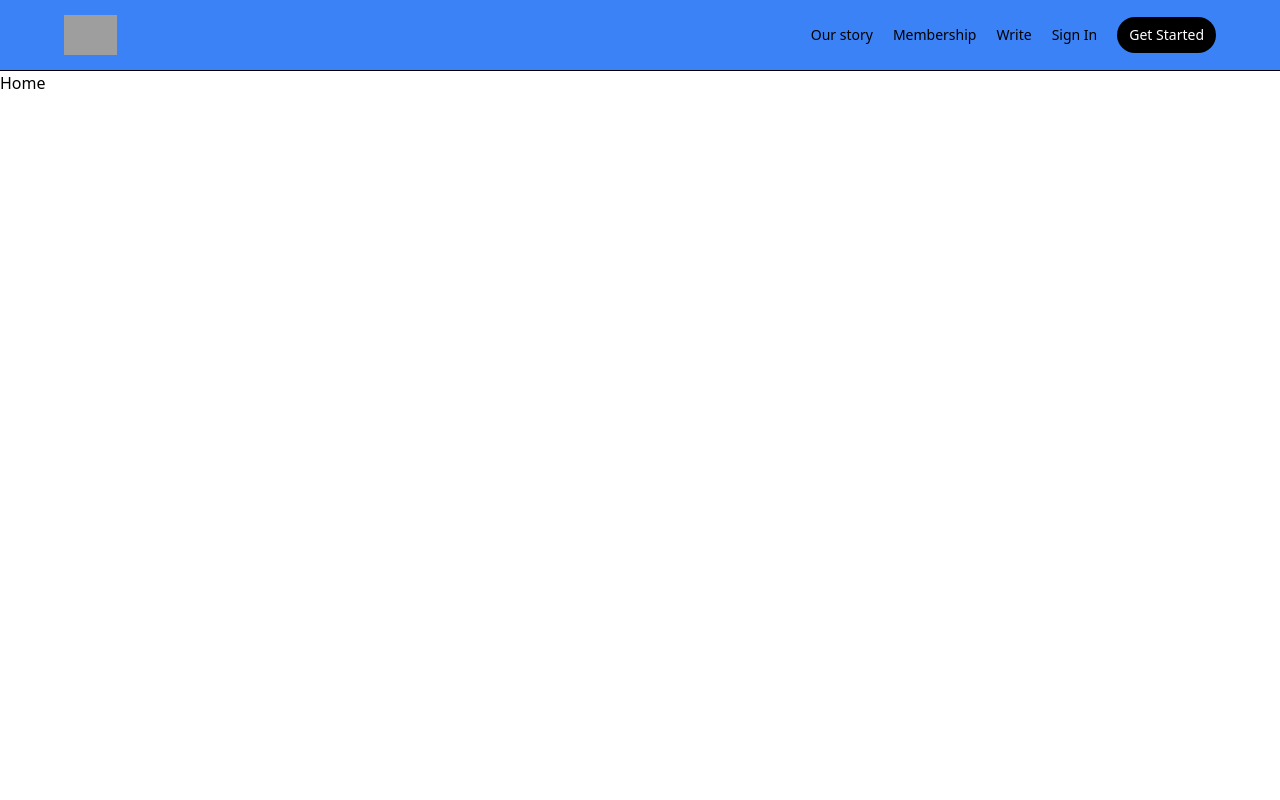
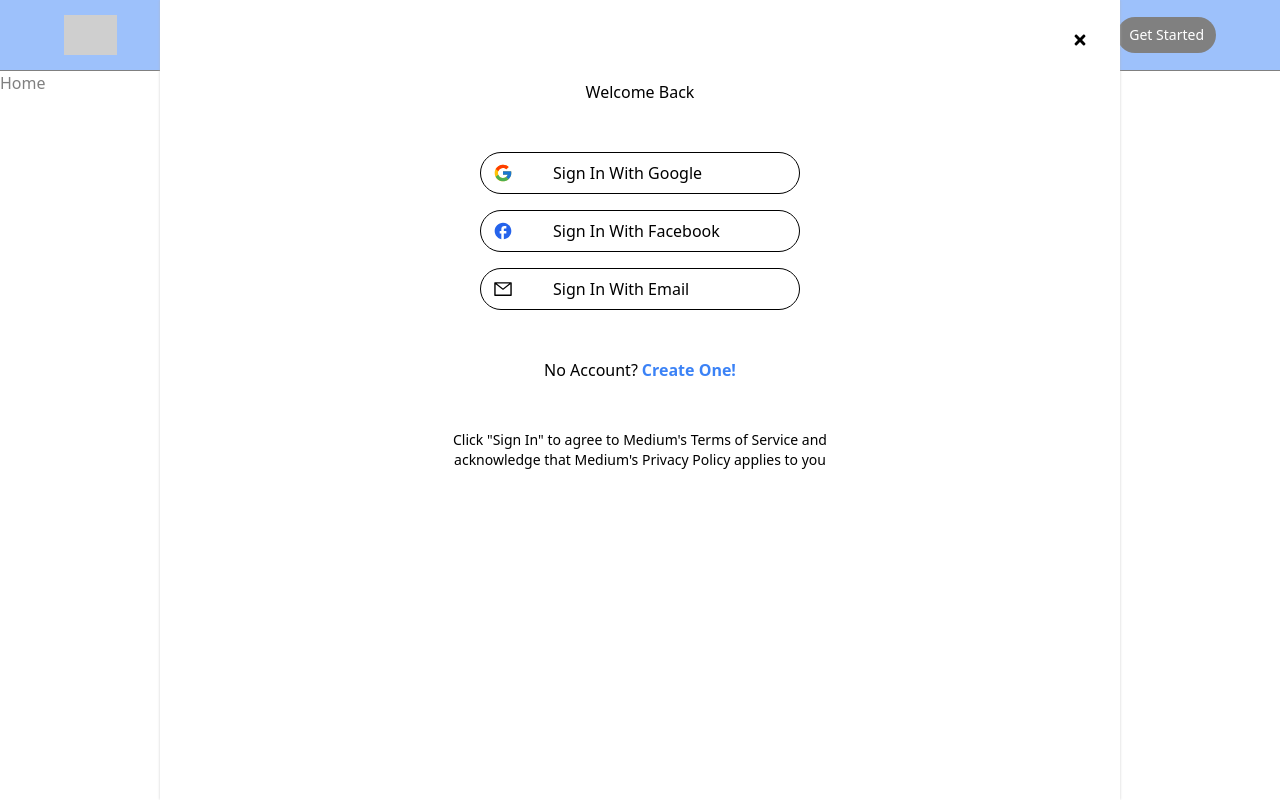
Before and after one commit to PedroOroch/Full-Stack-Blog-App, a React (Vite) app in the folder blog-project-app/: page / in a window 1280 px wide. Built offline with nearby package versions, Linux system fonts and the light colour scheme; grey boxes are pictures that could not be loaded.

Commit message:
Tela de Login e Cadastro front FEITO

```diff
--- /dev/null
+++ b/blog-project-app/src/components/Demo/Auth/Auth.jsx
@@ -0,0 +1,75 @@
+import React, { useState } from 'react'
+import Modal from '../../../utils/Modal'
+import { auth } from './../../../firebase/firebase';
+import { FaTimes } from "react-icons/fa";
+import { FcGoogle } from "react-icons/fc";
+import { MdFacebook } from "react-icons/md";
+import { AiOutlineMail } from "react-icons/ai";
+import SignIn from './SignIn';
+import SignUp from './SignUp';
+
+
+
+const Auth = () => {
+    const [createUser, setCreateUser] = useState(false);
+    const [signReq, setSignReq] = useState("");
+    const [modal, setModal] = useState(true);
+
+    const hidden = modal ? "visible opacity-100" : "invisible opacity-0"
+  return (
+    <Modal modal={modal} setModal={setModal} hidden={hidden}>
+
+        <section className={`z-50 fixed top-0 bottom-0 left-0 md:left-[10rem] overflow-auto right-0 md:right-[10rem] bg-white shadows ${hidden} transition-all duration-500`}>
+            <button
+            onClick={( ) => setModal(false)}
+            className='absolute top-8 right-8 text-2x1 hover:opacity-50'><FaTimes /></button>
+            <div className='flex flex-col justify-center items-center gap-[3rem]'>
+
+                {signReq === "" ? (  <>
+                    <h2 className='text-2x1 pt-[5rem]'>{createUser ? "Register" : "Welcome Back"}</h2>
+                    <div className='flex flex-col gap-4 w-fit mx-auto'>
+                        <Button icon={<FcGoogle className='text-xl' />} text={`${createUser ? "Sign Up" : "Sign In"} With Google`} />
+
+                        <Button icon={<MdFacebook className='text-xl text-blue-600' />} text={`${createUser ? "Sign Up" : "Sign In"} With Facebook`} />
+
+                        <Button
+                            click={( ) => setSignReq( createUser ? "sign-up" : "sign-in" )}
+                            icon={<AiOutlineMail
+                            className='text-xl' />}
+                            text={`${createUser ? "Sign Up" : "Sign In"} With Email`} />
+                    </div>
+                    <p>
+                        {createUser ? "Already have an account?" : "No Account?"}
+                        <button
+                        onClick={( ) => setCreateUser(!createUser)}
+                        className='text-blue-500 hover:text-blue-900 font-bold ml-1'>{createUser ? "Sign In" : "Create One!"}</button>
+
+                    </p>
+                </>) : signReq === "sign-in" ? (
+                    <SignIn setSignReq={setSignReq} />
+                ) : signReq === "sign-up" ? (
+                    <SignUp setSignReq={setSignReq}/>
+                ) : null}
+                <p className='md:w-[30rem] mx-auto text-center text-sm mb-[3rem] pl-5 pr-5'>
+                    Click "Sign In" to agree to Medium's Terms of Service and acknowledge that Medium's Privacy Policy applies to you
+                </p>
+
+            </div>
+        </section>
+
+    </Modal>
+  )
+}
+
+export default Auth;
+
+const Button = ( {icon, text, click} ) => {
+    // onClick={click}
+    return (
+        <button
+        onClick={click}
+        className='flex items-center gap-10 sm:w-[20rem] border border-black px-3 py-2 rounded-full'>
+            {icon} {text}
+        </button>
+    )
+}
--- /dev/null
+++ b/blog-project-app/src/components/Demo/Auth/SignIn.jsx
@@ -0,0 +1,28 @@
+import React from 'react'
+import Input from '../../../utils/Input'
+import { MdOutlineKeyboardArrowLeft } from "react-icons/md";
+
+
+
+const SignIn = ({ setSignReq }) => {
+  return (
+    <div className='size mt-[6rem] text-center'>
+        <h2 className='text-3x1'>Sign in with email</h2>
+        <p className='w-full sm:w-[25rem] mx-auto py-[3em]'>
+            Enter the email address associated with your account, and we'll send a magic link toyour inbox
+        </p>
+        <form className='flex flex-col gap-0.1'>
+            <Input type="email" title="email"/>
+            <Input type="password" title="password"/>
+            <button className='px-4 py-1 text-md rounded-full bg-blue-500 text-white hover:bg-blue-700 w-fit mx-auto'>Sign In</button>
+        </form>
+        <button
+        onClick={( ) => setSignReq("")}
+        className='mt-5 text-sm text-blue-500 hover:text-blue-800 flex items-center mx-auto'>
+            <MdOutlineKeyboardArrowLeft/> All sign In Options
+        </button>
+    </div>
+  )
+}
+
+export default SignIn
--- /dev/null
+++ b/blog-project-app/src/components/Demo/Auth/SignUp.jsx
@@ -0,0 +1,30 @@
+import React from 'react'
+import Input from '../../../utils/Input'
+import { MdOutlineKeyboardArrowLeft } from "react-icons/md";
+
+
+
+const SignUp = ({ setSignReq }) => {
+  return (
+    <div className='size mt-[6rem] text-center'>
+        <h2 className='text-3x1'>Sign up with email</h2>
+        <p className='w-full sm:w-[25rem] mx-auto py-[3em]'>
+            Enter the email address associated with your account, and we'll send a magic link toyour inbox
+        </p>
+        <form className='flex flex-col gap-0.1'>
+            <Input type="username" title="username"/>
+            <Input type="email" title="email"/>
+            <Input type="password" title="password"/>
+            <Input type="password" title="rePassword"/>
+            <button className='px-4 py-1 text-md rounded-full bg-blue-500 text-white hover:bg-blue-700 w-fit mx-auto'>Sign Up</button>
+        </form>
+        <button
+        onClick={( ) => setSignReq("")}
+        className='mt-5 text-sm text-blue-500 hover:text-blue-800 flex items-center mx-auto'>
+            <MdOutlineKeyboardArrowLeft/> All sign Up Options
+        </button>
+    </div>
+  )
+}
+
+export default SignUp
--- a/blog-project-app/src/components/Demo/DemoHeader.jsx
+++ b/blog-project-app/src/components/Demo/DemoHeader.jsx
@@ -1,6 +1,7 @@
 import React, { useEffect, useState } from 'react'
 import { Link } from 'react-router-dom';
 import { nav } from '../../data';
+import Auth from './Auth/Auth';
 
 
 const DemoHeader = () => {
@@ -33,6 +34,7 @@
         </div>
         <div className='relative'>
           <button className='hidden text-sm sm:flex items-center gap-5'>Sign In</button>
+          <Auth />
         </div>
           <button className={` bg-black text-white rounded-full px-3 p-2 text-sm font-medium ${isActive ? "bg-blue-500" : "bg-black"}`}>Get Started</button>
       </div>
--- a/blog-project-app/src/index.css
+++ b/blog-project-app/src/index.css
@@ -8,3 +8,8 @@
 .size {
     @apply w-[95%] md:w-[90%] mx-auto;
 }
+
+
+.shadows{
+    box-shadow: 0px 0px 3px 0.3px rgb(182, 182, 182);
+}
--- /dev/null
+++ b/blog-project-app/src/utils/Input.jsx
@@ -0,0 +1,14 @@
+import React from 'react'
+
+const Input = ({type, title}) => {
+  return (
+    <div className='flex flex-row gap-30 w-800 items-center justify-center m-3.5'>
+        <input
+            className='text-center border w-[30rem] md:w-[25rem] sm:w-[20rem]'
+            type={type}
+            placeholder={title}/>
+    </div>
+  )
+}
+
+export default Input
--- /dev/null
+++ b/blog-project-app/src/utils/Modal.jsx
@@ -0,0 +1,11 @@
+import React from 'react'
+
+const Modal = ({children, modal, setModal, hidden}) => {
+  return <>
+        <div
+        onClick={( ) => setModal(false)}
+        className={` bg-white/50 fixed inset-0 z-10 ${hidden} transition-all duration-500`} />
+        {children}</>;
+}
+
+export default Modal
```
